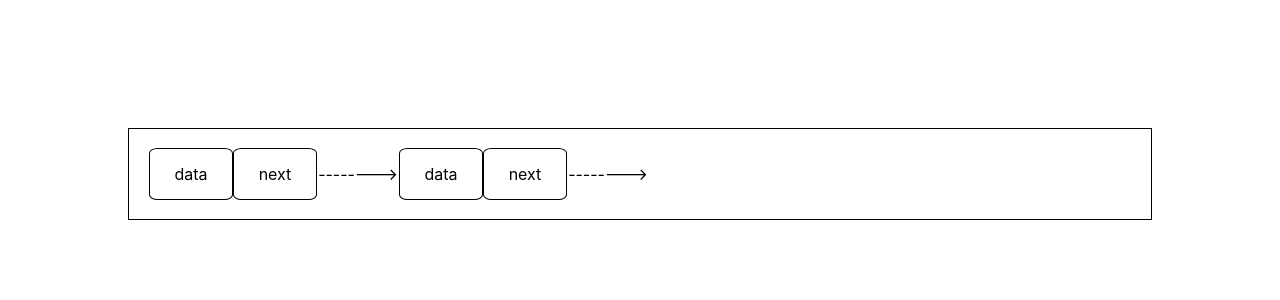
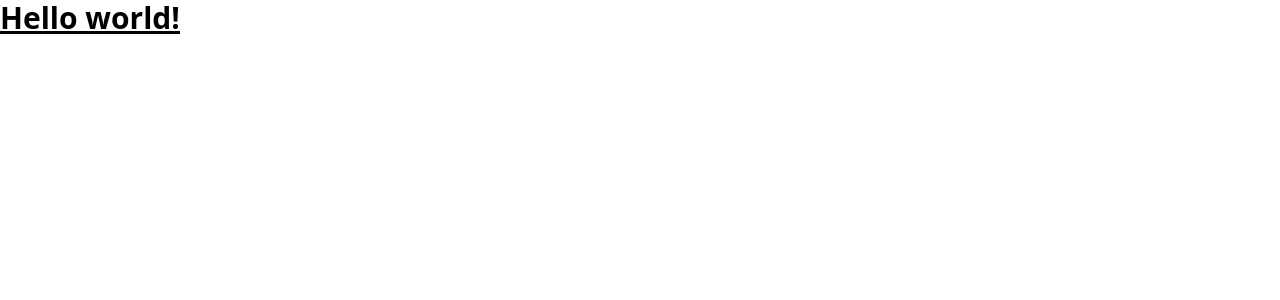
Before and after one commit to thedemonsid/udemy, a React (Create React App) app: page / in a window 1280 px wide. Shown: the top 300 px of the page. Built offline with nearby package versions, Linux system fonts and the light colour scheme.

Commit message:
initial commit

```diff
--- a/package.json
+++ b/package.json
@@ -34,5 +34,8 @@
       "last 1 firefox version",
       "last 1 safari version"
     ]
+  },
+  "devDependencies": {
+    "tailwindcss": "^3.3.5"
   }
 }
--- /dev/null
+++ b/src/App.js
@@ -0,0 +1,7 @@
+export default function App() {
+    return (
+      <h1 className="text-3xl font-bold underline">
+        Hello world!
+      </h1>
+    )
+  }
--- a/src/LinkedList.css
+++ /dev/null
@@ -1,36 +0,0 @@
-/*
-Outermost container where all Linked list function will work
-*/
-.container {
-  margin: 10%;
-  display: flex;
-  flex-direction: row;
-  border: 1px solid black;
-  padding: 20px;
-  height: max-content;
-}
-/*
-Each whole node
-*/
-.node {
-  display: flex;
-  flex-direction: row;
-  align-items: center;
-  justify-content: center;
-  width: 250px;
-  height: 50px;
-}
-
-.node div {
-  width: 50%;
-  height: 100%;
-  display: flex;
-  align-items: center;
-  justify-content: center;
-  border: 1px solid black;
-  border-radius: 10%;
-}
-
-.arrow {
-  border-style: none !important;
-}
--- a/src/LinkedList.js
+++ /dev/null
@@ -1,27 +0,0 @@
-import "./LinkedList.css"
-function Arrow(){
-    return(
-      <div className="arrow">--------{">"}</div>
-    );
-}
-function Node(){
-    return (
-       <div className="node" >
-       <div >data</div>
-       <div >next</div>
-       <Arrow></Arrow>
-       </div>
-    );
-}
-
-
-function LinkedList() {
-    return (
-      <div className="container">
-       <Node></Node>
-       <Node></Node>
-      </div>
-    );
-  }
-
-  export default LinkedList;
--- a/src/index.css
+++ b/src/index.css
@@ -1,13 +1,5 @@
-body {
-  margin: 0;
-  font-family: -apple-system, BlinkMacSystemFont, 'Segoe UI', 'Roboto', 'Oxygen',
-    'Ubuntu', 'Cantarell', 'Fira Sans', 'Droid Sans', 'Helvetica Neue',
-    sans-serif;
-  -webkit-font-smoothing: antialiased;
-  -moz-osx-font-smoothing: grayscale;
-}
+@tailwind base;
 
-code {
-  font-family: source-code-pro, Menlo, Monaco, Consolas, 'Courier New',
-    monospace;
-}
+@tailwind components;
+
+@tailwind utilities;
--- a/src/index.js
+++ b/src/index.js
@@ -1,11 +1,11 @@
 import React from 'react';
 import ReactDOM from 'react-dom/client';
 import './index.css';
-import LinkedList from './LinkedList';
-
+import "./App"
+import App from './App';
 const root = ReactDOM.createRoot(document.getElementById('root'));
 root.render(
-    <LinkedList></LinkedList>
+    <App></App>
 );
 
 // If you want to start measuring performance in your app, pass a function
--- /dev/null
+++ b/tailwind.config.js
@@ -0,0 +1,10 @@
+/** @type {import('tailwindcss').Config} */
+module.exports = {
+  content: [
+    "./src/**/*.{js,jsx,ts,tsx}",
+  ],
+  theme: {
+    extend: {},
+  },
+  plugins: [],
+}
```
Also changed, not shown: 1 other file (tests, documents, lock files or other folders).
